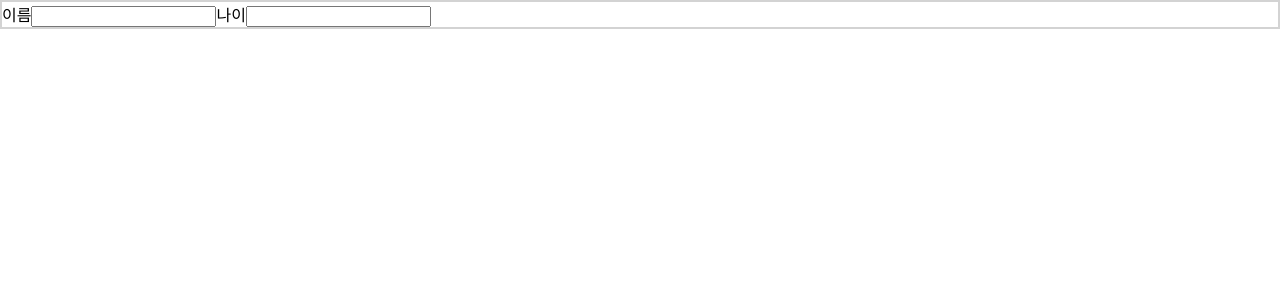
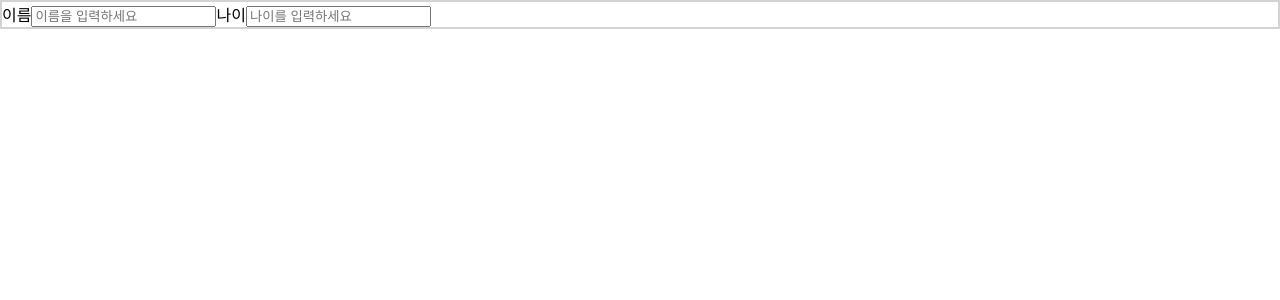
Before and after one commit to nohssam/2024_react02, a React (Create React App) app: page / in a window 1280 px wide. Shown: the top 300 px of the page. Built offline with nearby package versions, Linux system fonts and the light colour scheme.

Commit message:
UserId 예제

```diff
--- a/src/index.js
+++ b/src/index.js
@@ -60,7 +60,7 @@ root.render(
   // <RefTest03 />
   // <RefTest04 />
   // <RefTest05 />
-  // <UseIdTest2 />
-  <UseIdTest />
+  // <UseIdTest />
+  <UseIdTest2 />
 );
 reportWebVitals();
```
